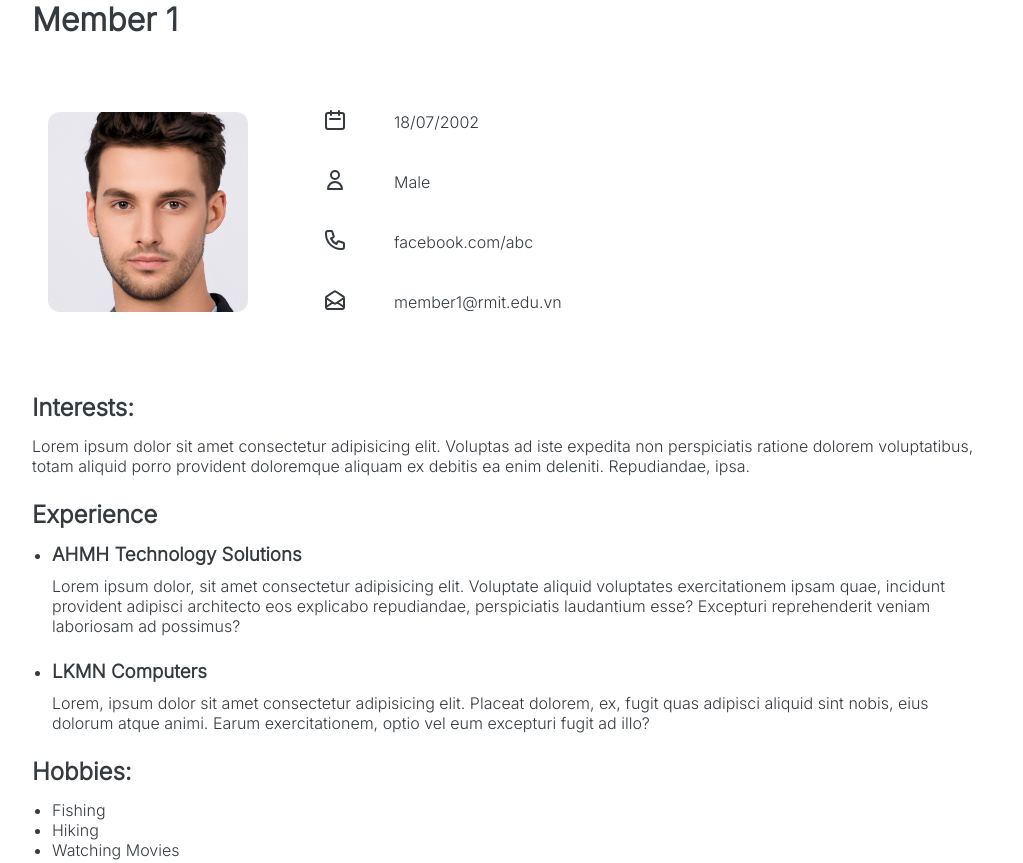
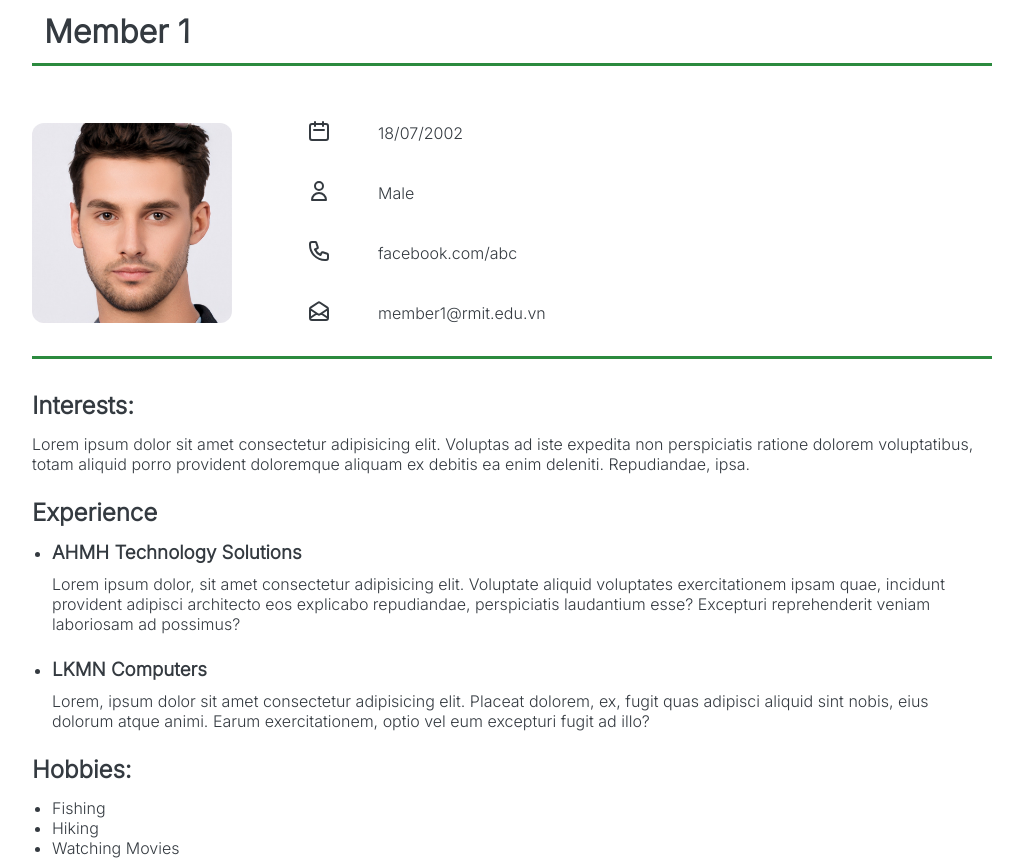
Before and after one commit to kaisergrimlock/Web-Programming-practice, a plain HTML site: page member1.html in a window 1280 px wide. Shown: the top 863 px of the page, without its empty margins (128-1151 px from the left). Drawn offline with Linux system fonts and the light colour scheme.

Commit message:
Update member-style.css

```diff
--- a/member-style.css
+++ b/member-style.css
@@ -36,6 +36,8 @@ body {
 
 h1{
     margin-bottom: 24px;
+    padding: 12px;
+    border-bottom: #2b8a3e solid;
 }
 
 .head{
@@ -43,7 +45,7 @@ h1{
     align-items: center;
     gap: 24px;
     margin-bottom: 32px;
-    padding: 16px;
+    border-bottom: #2b8a3e solid;
 }
 
 img{
```
